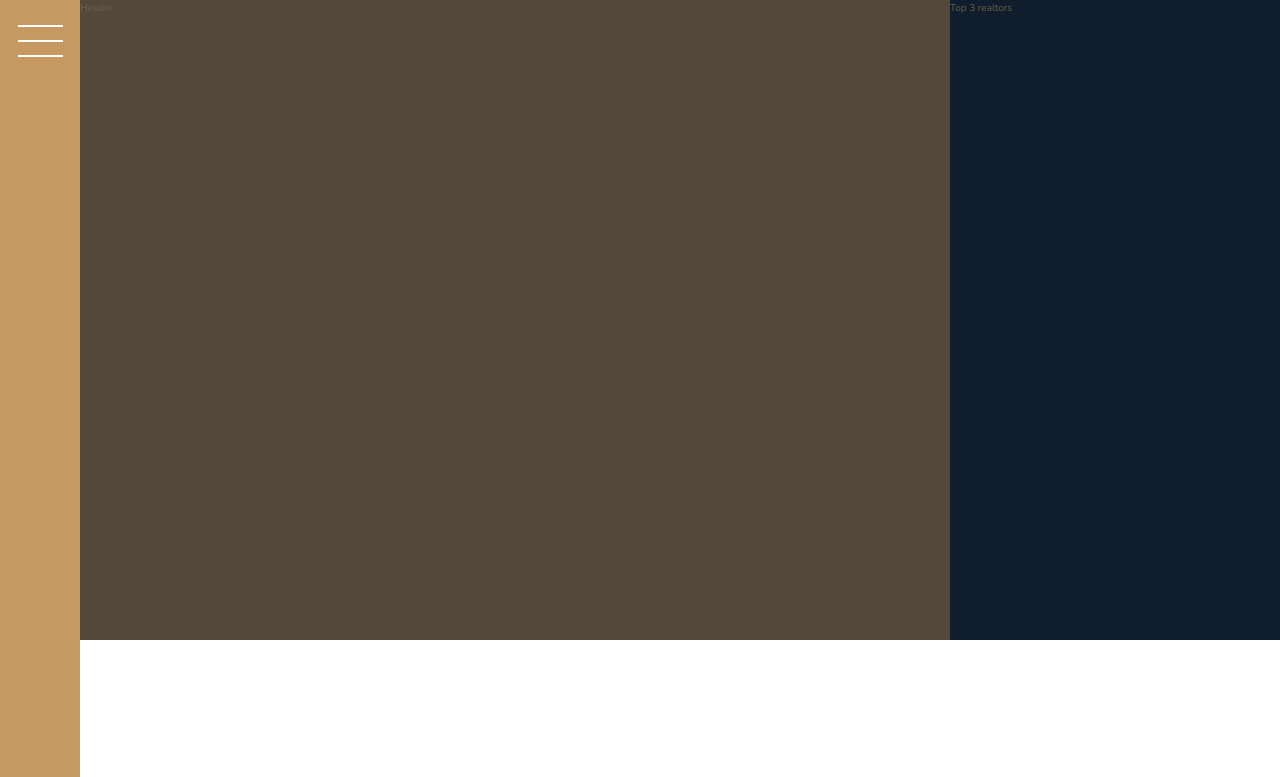
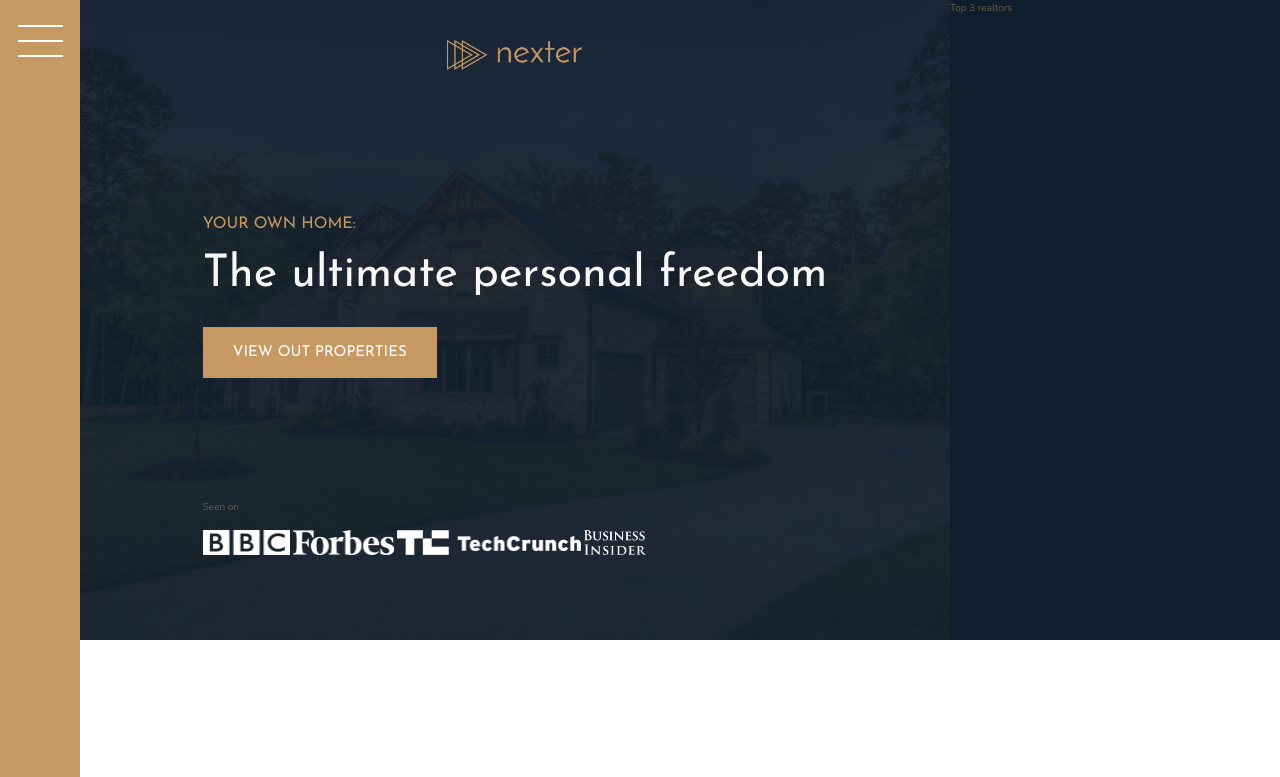
Before and after one commit to MajhiRockzZ/Advanced-CSS-and-SASS-Project-3, a website: page index.html in a window 1280 px wide. Shown: the top 777 px of the page. Drawn offline with nearby package versions, Linux system fonts and the light colour scheme.

Commit message:
feat: Building the Header - Part 1

```diff
--- a/index.html
+++ b/index.html
@@ -20,7 +20,17 @@
     </div>
 
     <header class="header">
-      Header
+      <img src="img/logo.png" alt="Nexter logo" class="header__logo">
+      <h3 class="heading-3">Your own home: </h3>
+      <h1 class="heading-1">The ultimate personal freedom</h1>
+      <button class="btn header__btn">View out properties</button>
+      <div class="header__seenon-text">Seen on</div>
+      <div class="header__seenon-logos">
+        <img src="img/logo-bbc.png" alt="Seen on logo 1">
+        <img src="img/logo-forbes.png" alt="Seen on logo 2">
+        <img src="img/logo-techcrunch.png" alt="Seen on logo 3">
+        <img src="img/logo-bi.png" alt="Seen on logo 4">
+      </div>
     </header>
 
     <div class="realtors">
--- a/sass/_header.scss
+++ b/sass/_header.scss
@@ -1,4 +1,38 @@
 .header {
   background-color: $color-grey-dark-1;
   grid-column: full-start/ col-end 6;
+  background-image: linear-gradient(
+      rgba($color-secondary, 0.93),
+      rgba($color-secondary, 0.93)
+    ),
+    url(../img/hero.jpeg);
+  background-size: cover;
+  background-position: center;
+  padding: 8rem;
+  padding-top: 4rem;
+
+  display: grid;
+  grid-template-rows: 1fr min-content 6rem 1fr;
+  grid-template-columns: max-content;
+  grid-row-gap: 1.5rem;
+  justify-content: center;
+
+  &__logo {
+    height: 3rem;
+    justify-self: center;
+  }
+
+  &__btn {
+    align-self: start;
+    justify-self: start;
+  }
+
+  &__seenon-text {
+  }
+
+  &__seenon-logos {
+    img {
+      height: 2.5rem;
+    }
+  }
 }
--- a/sass/_typography.scss
+++ b/sass/_typography.scss
@@ -5,6 +5,9 @@
 
 .heading-1 {
   @extend %heading;
+  font-size: 4.5rem;
+  color: $color-grey-light-1;
+  line-height: 1;
 }
 
 .heading-2 {
```
Also changed, not shown: css/style.css.
